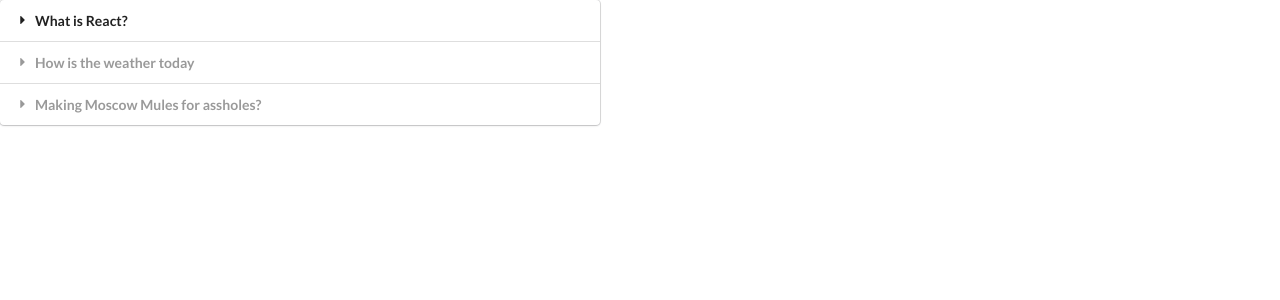
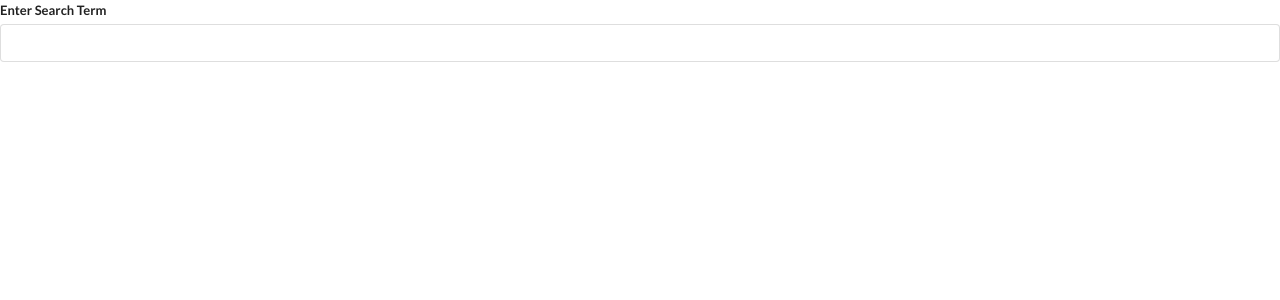
Before and after one commit to RobOsipo/REACT-widgets, a React (Create React App) app: page / in a window 1280 px wide. Shown: the top 300 px of the page. Built offline with nearby package versions, Linux system fonts and the light colour scheme.

Commit message:
Search component + useEffect setup for axios

```diff
--- a/src/App.js
+++ b/src/App.js
@@ -1,5 +1,6 @@
 import React from 'react';
 import Accordion from './components/Accordion.js'
+import Search from './components/Search.js'
 
 // ! Dummy Data //
 const items = [
@@ -21,7 +22,7 @@
     return (
         <div>
 
-            <Accordion items={items} />
+            <Search />
         </div>
 
     )
--- a/src/components/Accordion.js
+++ b/src/components/Accordion.js
@@ -14,6 +14,7 @@
 
 
 let renderedItems = props.items.map((item, index) => {
+
     const active = index === activeIndex ? 'active' : ''
 
 
--- /dev/null
+++ b/src/components/Search.js
@@ -0,0 +1,30 @@
+import React from 'react';
+
+
+const Search = () => {
+
+    const [term, setTerm] = React.useState('')
+
+    React.useEffect(() => {
+        console.log('ran code!!')
+    }, [])
+
+    return (
+        <div>
+            <div className="ui form">
+                <div className="field">
+                    <label>Enter Search Term</label>
+                    <input
+                    value={term}
+                    onChange={(e) => setTerm(e.target.value)}
+                    className="input"
+
+                    />
+                </div>
+            </div>
+        </div>
+    )
+}
+
+
+export default Search;
```
